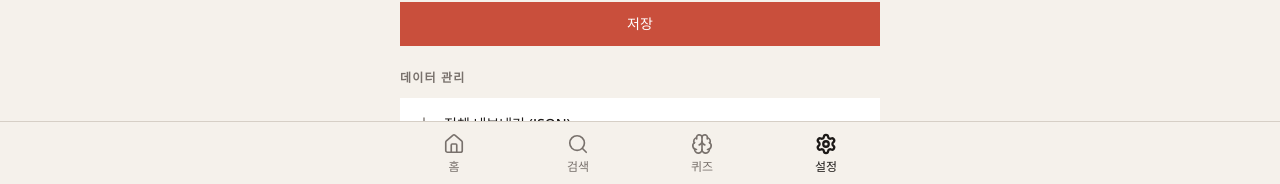
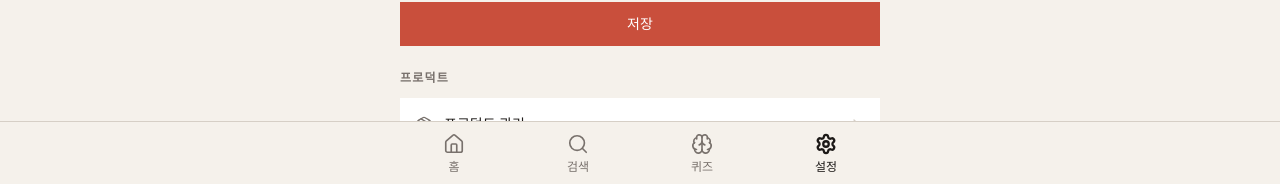
Before and after one commit to pentaxzs/FigBook, a Next.js app: page /settings in a window 1280 px wide. Shown: the part 614-798 px from the top of the page. Built offline with nearby package versions, Linux system fonts and the light colour scheme; no server answers.

Commit message:
feat: add product management link to settings page
Co-Authored-By: Claude Opus 4.6 (1M context) <noreply@anthropic.com>

```diff
--- a/src/app/settings/page.tsx
+++ b/src/app/settings/page.tsx
@@ -1,7 +1,8 @@
 'use client'
 
 import { useState, useEffect } from 'react'
-import { Eye, EyeOff, Download, Trash2 } from 'lucide-react'
+import { Eye, EyeOff, Download, Trash2, ChevronRight, Package } from 'lucide-react'
+import Link from 'next/link'
 import { storage } from '@/lib/storage'
 import type { Settings } from '@/types'
 
@@ -118,6 +119,21 @@ export default function SettingsPage() {
         </button>
       </section>
 
+      {/* 프로덕트 관리 */}
+      <section>
+        <h3 className="text-xs font-bold text-secondary uppercase tracking-widest mb-3">프로덕트</h3>
+        <div className="flex flex-col gap-px bg-border">
+          <Link
+            href="/products"
+            className="flex items-center gap-3 p-4 bg-surface text-sm font-medium cursor-pointer hover:bg-muted transition-colors min-h-[44px]"
+          >
+            <Package size={16} className="text-secondary" />
+            <span className="flex-1">프로덕트 관리</span>
+            <ChevronRight size={16} className="text-border" />
+          </Link>
+        </div>
+      </section>
+
       {/* 데이터 관리 */}
       <section>
         <h3 className="text-xs font-bold text-secondary uppercase tracking-widest mb-3">데이터 관리</h3>
```
